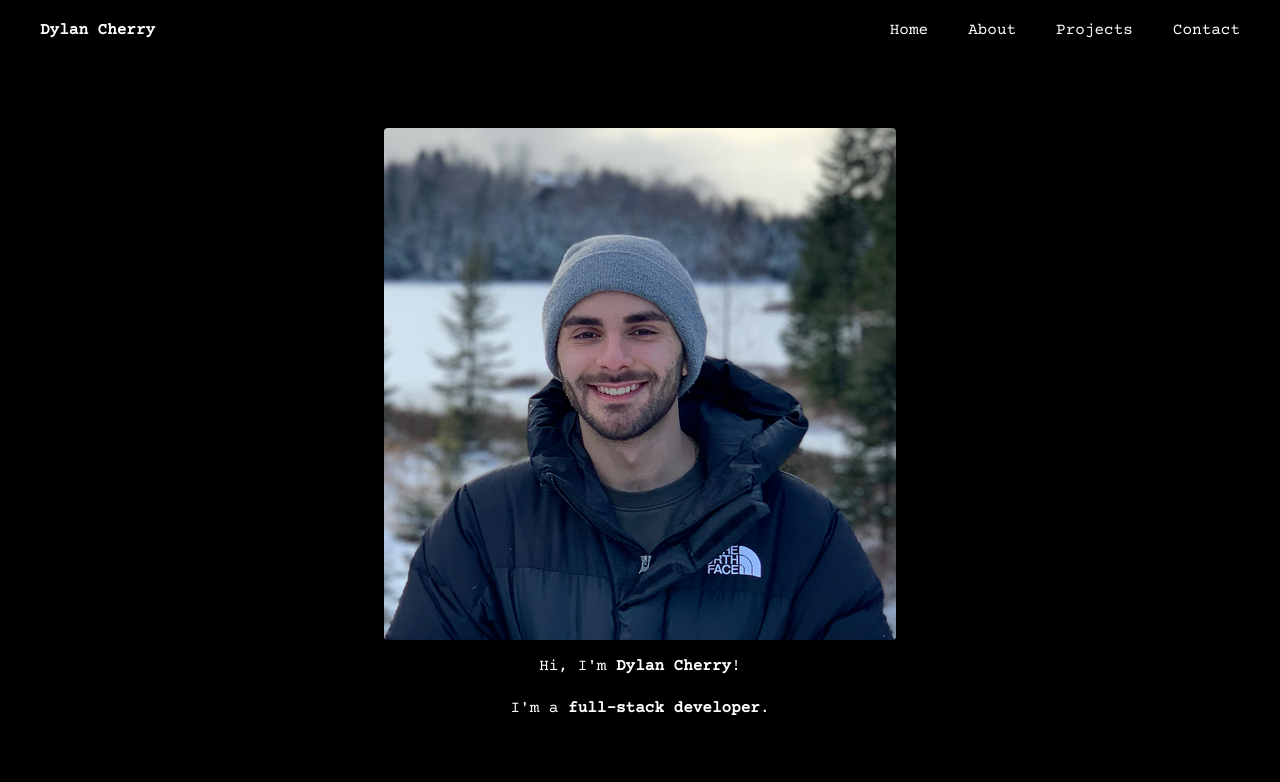
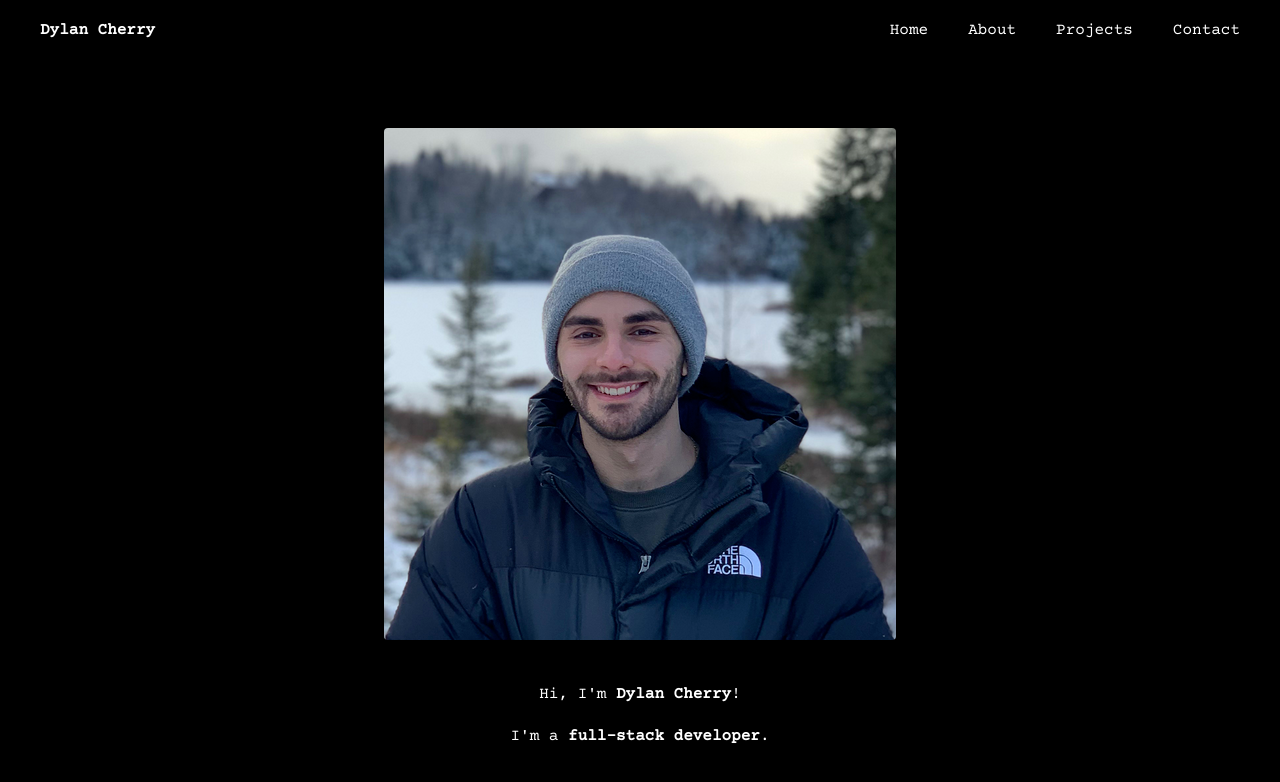
Before and after one commit to dylancherrydev/my-first-portfolio, a React (Create React App) app: page / in a window 1280 px wide. Shown: the top 782 px of the page. Built offline with nearby package versions, Linux system fonts and the light colour scheme.

Commit message:
Fixed padding for Home ocmponent on Desktop view

```diff
--- a/src/components/Home/Home.scss
+++ b/src/components/Home/Home.scss
@@ -11,8 +11,8 @@
   & span {
     font-weight: bold;
   }
+  padding-top: 28px;
   @include media('<=phone') {
-    padding-top: 28px;
     img {
       max-width: 80%;
     }
```
